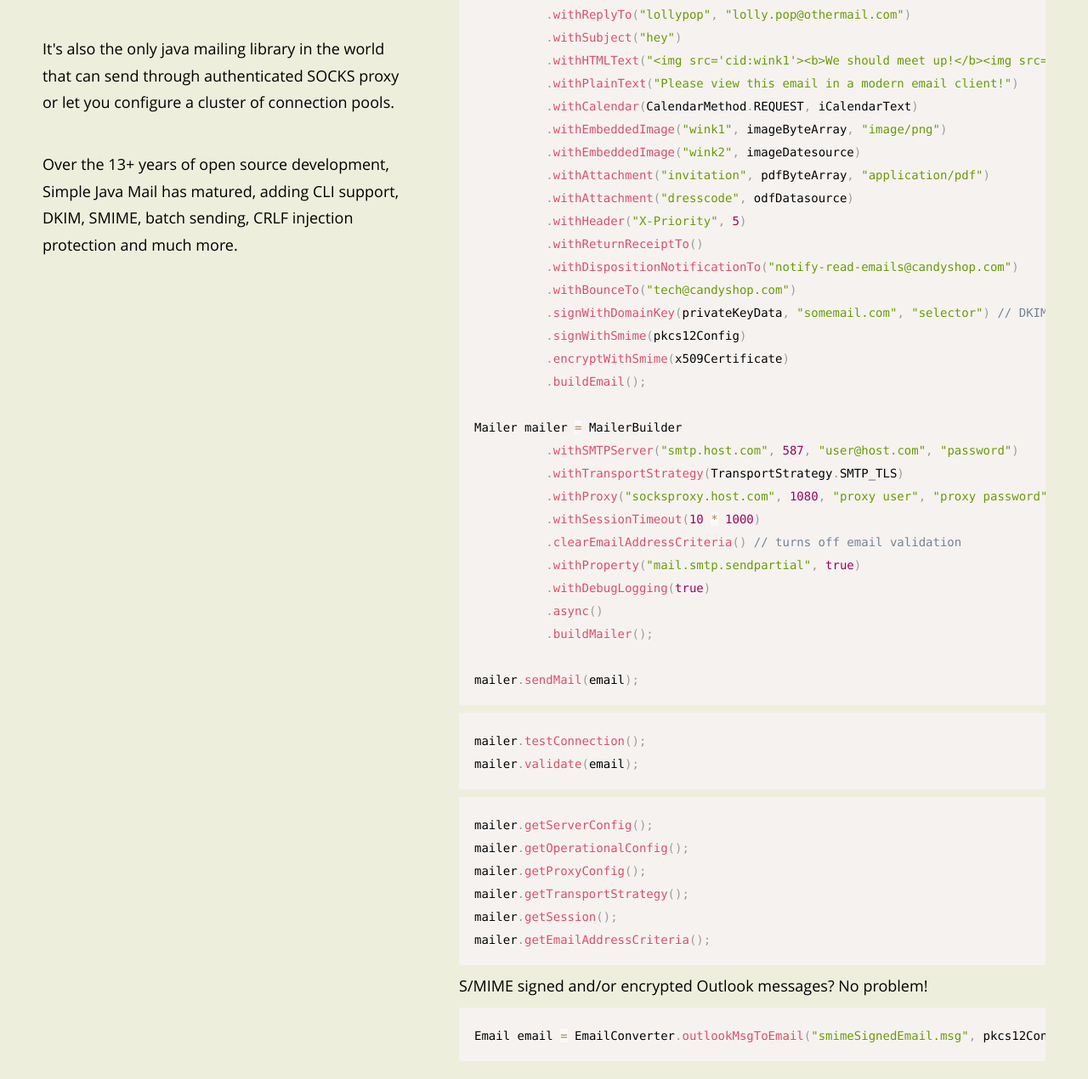
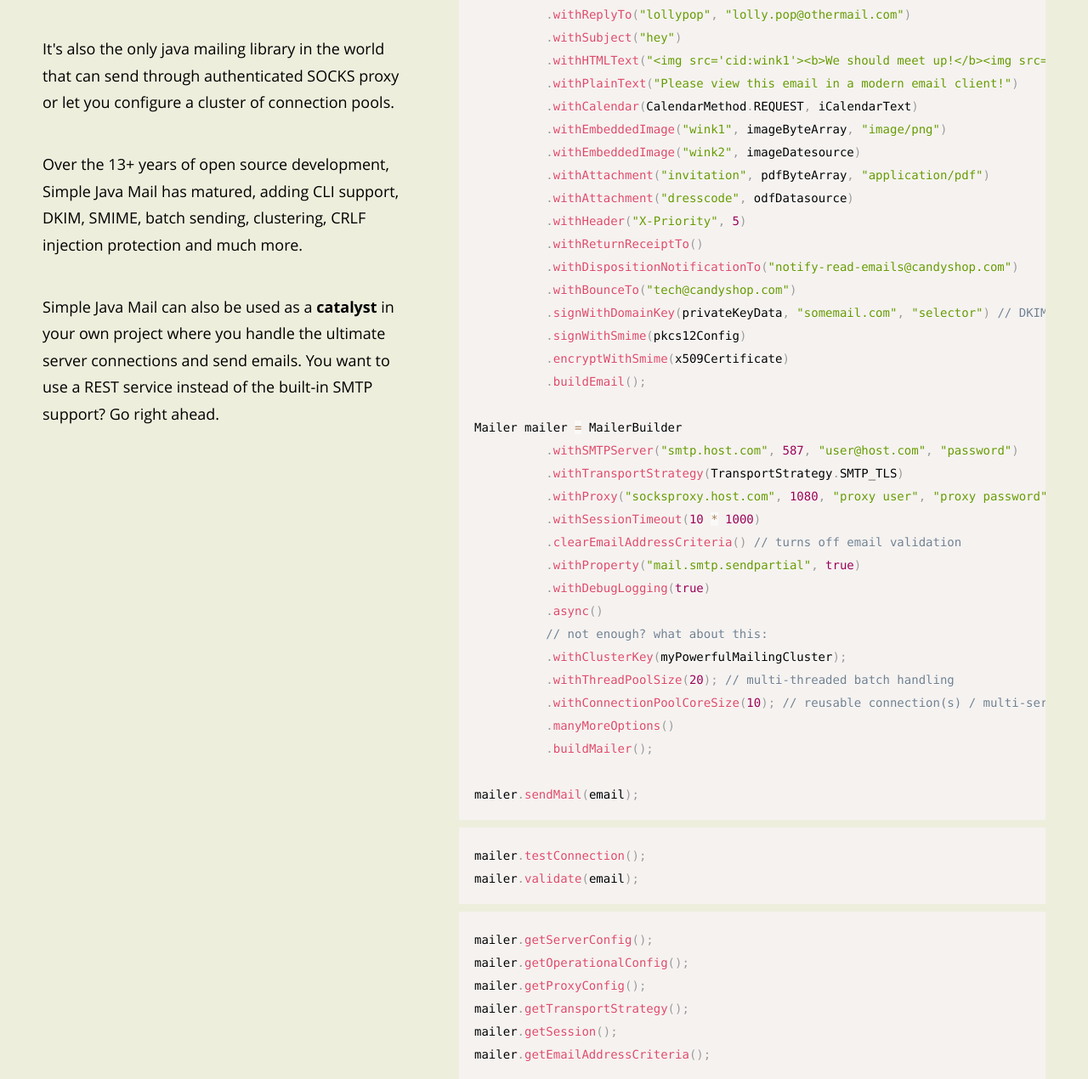
Before and after one commit to simple-java-mail/simplejavamail.org, a Node project: template src/pages/index.hbs in a window 1280 px wide. Shown: the part 1309-2579 px from the top of the page at 85% size. Run offline with Node 20 templates, Linux system fonts and the light colour scheme; the template is opened without the code that fills it, so the values that code supplies are empty; some libraries are stand-ins or nearby versions.

Commit message:
Various improvements

```diff
--- a/src/pages/index.hbs
+++ b/src/pages/index.hbs
@@ -46,7 +46,11 @@ mailer.sendMail(email);
         configure a cluster of connection pools.</p>
       <br/>
       <p>Over the 13+ years of open source development, Simple Java Mail has matured, adding CLI support, DKIM, SMIME,
-        batch sending, CRLF injection protection and much more.</p>
+        batch sending, clustering, CRLF injection protection and much more.</p>
+      <br/>
+      <p>Simple Java Mail can also be used as a <strong>catalyst</strong> in your own project where you handle the ultimate
+          server connections and send emails. You want to use a REST service instead of the built-in SMTP support? Go
+          right ahead.</p>
     </div>
 
     <div class="side">
@@ -93,6 +97,11 @@ Mailer mailer = MailerBuilder
           .withProperty("mail.smtp.sendpartial", true)
           .withDebugLogging(true)
           .async()
+          // not enough? what about this:
+          .withClusterKey(myPowerfulMailingCluster);
+          .withThreadPoolSize(20); // multi-threaded batch handling
+          .withConnectionPoolCoreSize(10); // reusable connection(s) / multi-server sending
+          .manyMoreOptions()
           .buildMailer();
 
 mailer.sendMail(email);</code></pre>
--- a/src/pages/modules.hbs
+++ b/src/pages/modules.hbs
@@ -173,8 +173,7 @@
 
   <section>
     <p>
-      To enable support for Spring (see <a href="configuration.html#section-spring-support">Configuration</a>),
-      make sure the following libraries can be found on the classpath (in most cases will be there anyway):
+        To enable Spring support (see <a href="configuration.html#section-spring-support">Configuration</a>), include the following module:
     </p>
     <pre><code class="language-xml">&lt;dependency&gt;
     &lt;groupId&gt;org.simplejavamail&lt;/groupId&gt;
```
Also changed, not shown: src/pages/Features.hbs (+5 -3 lines), 13 other files.
